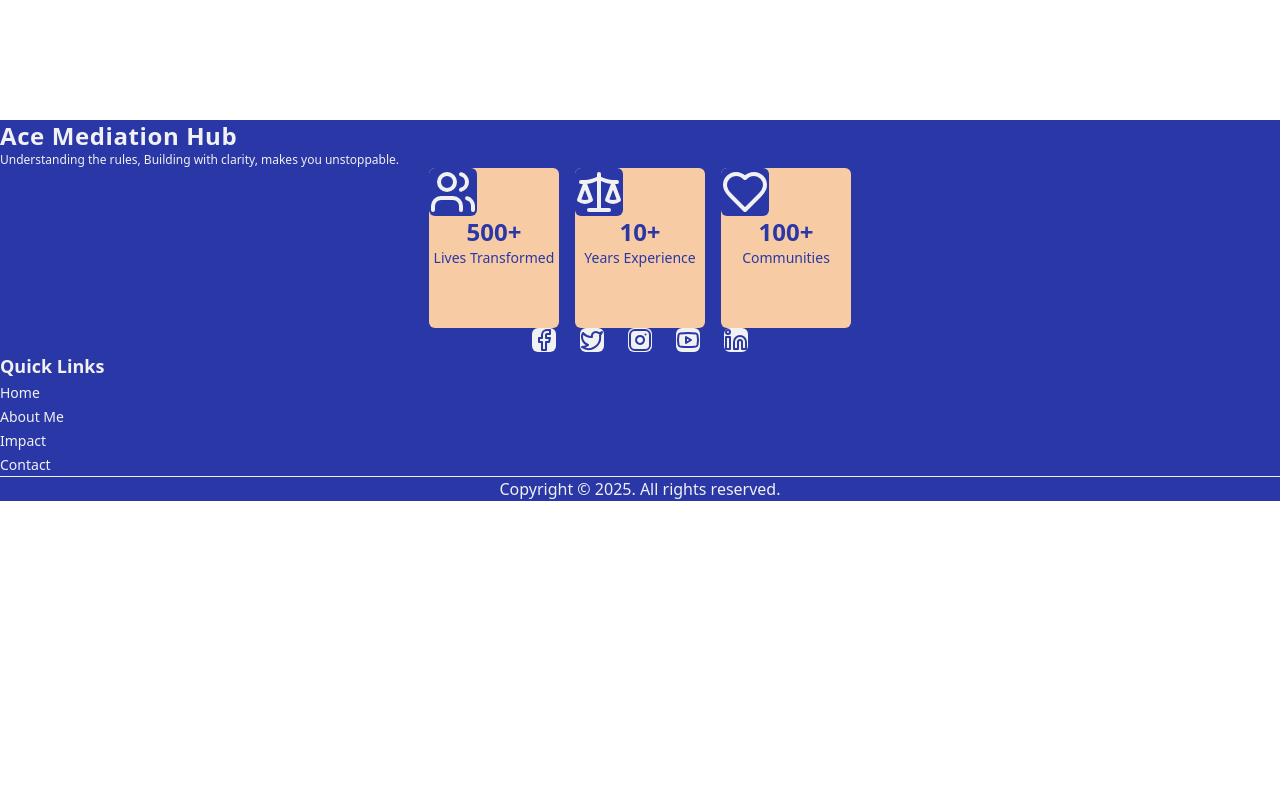
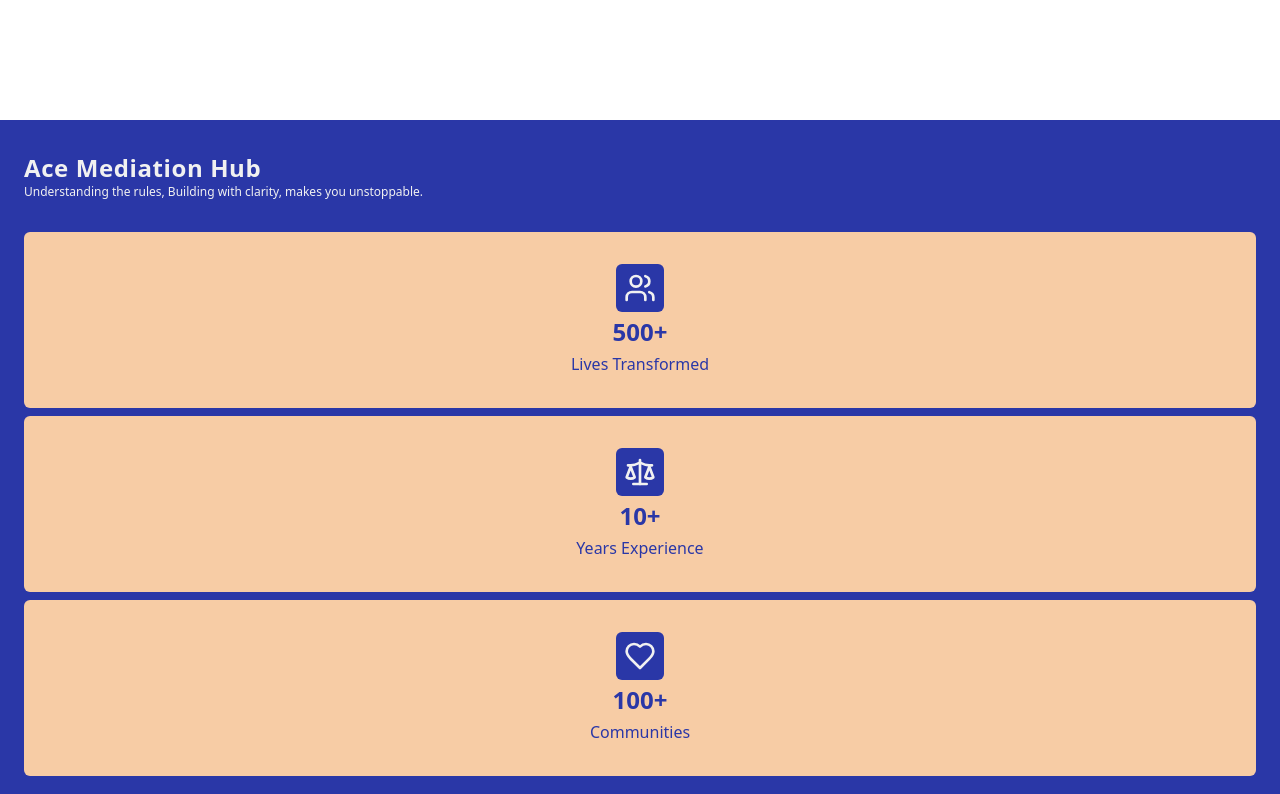
Before and after one commit to Udeme01/AMH, a React (Vite) app: page / in a window 1280 px wide. Shown: the part 1480-2274 px from the top of the page. Before the commit the page ends 1981 px from the top, so only its background shows below. Built offline with nearby package versions, Linux system fonts and the light colour scheme.

Commit message:
fix: body of homepage in build

```diff
--- a/src/component/Footer.jsx
+++ b/src/component/Footer.jsx
@@ -5,7 +5,7 @@ import { NAV_LINKS } from "../data/navLinks";
 
 const Footer = () => {
   return (
-    <footer className="bg-blue px-4 py-8">
+    <footer className="bg-blue px-6 py-8">
       <section className="flex text-left">
         {/* <div className="font-bold text-4xl">
           <span className="block">AMH</span>
@@ -21,20 +21,20 @@ const Footer = () => {
         </div>
       </section>
       {/* transformed lives */}
-      <section className="flex gap-4 items-center justify-center mx-6">
+      <section className=" w-full flex flex-col items-center justify-center">
         {footerData.map((data) => {
           const { icon, numbers, textDescription } = data;
           const Icon = icon;
           return (
             <div
               key={numbers}
-              className="bg-cream mb-2 px-6 py-4 rounded-md w-[130px] h-[160px] text-center"
+              className="bg-cream mb-2 px-6 py-8 rounded-md text-center w-full"
             >
               <Icon className="bg-blue text-cloudWhite w-12 h-auto p-2 rounded-md mx-auto" />
               <h2 className="text-blue font-bold text-2xl text-center py-1">
                 {numbers}
               </h2>
-              <p className="w-full text-sm font-regular text-blue font-medium">
+              <p className="w-full text-md font-regular text-blue font-medium">
                 {textDescription}
               </p>
             </div>
--- a/src/component/Header.jsx
+++ b/src/component/Header.jsx
@@ -6,11 +6,11 @@ const Header = () => {
       <div className="bg-black/40 absolute top-0 right-0 bottom-0 left-0">
         {/* header nav */}
 
-        <header className="bg-cloudWhite py-2 text-blue px-6 flex items-center justify-between">
+        <header className="bg-cloudWhite px-6 py-2 text-blue flex items-center justify-between">
           <h1 className="text-2xl uppercase text-yellow font-semibold">
             Ace Mediation Hub
           </h1>
-          <div className="">
+          <div>
             <Hamburger />
           </div>
         </header>
--- a/src/index.css
+++ b/src/index.css
@@ -1,11 +1,4 @@
 @import "tailwindcss";
-
-*,
-html {
-  margin: 0;
-  padding: 0;
-  box-sizing: border-box;
-}
 
 /* @theme {
   --font-montserrat: "Montserrat", "sans-serif";
```
